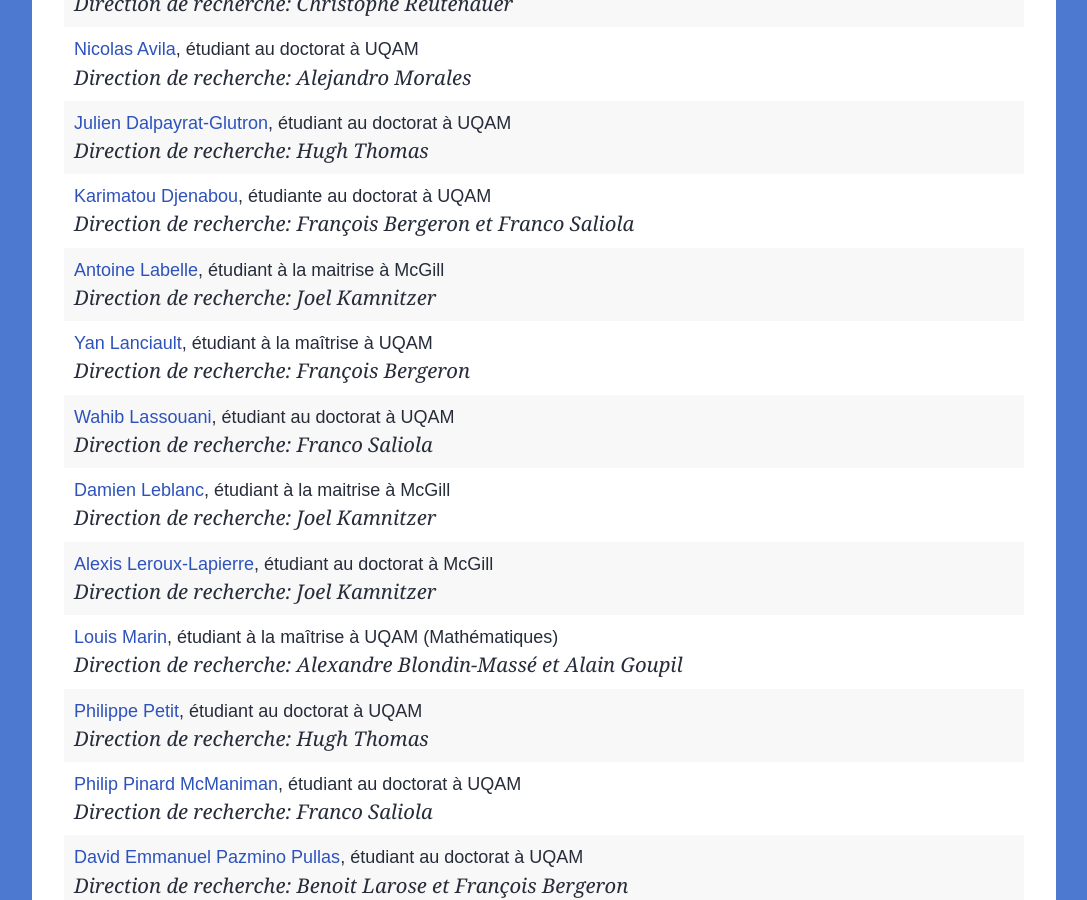
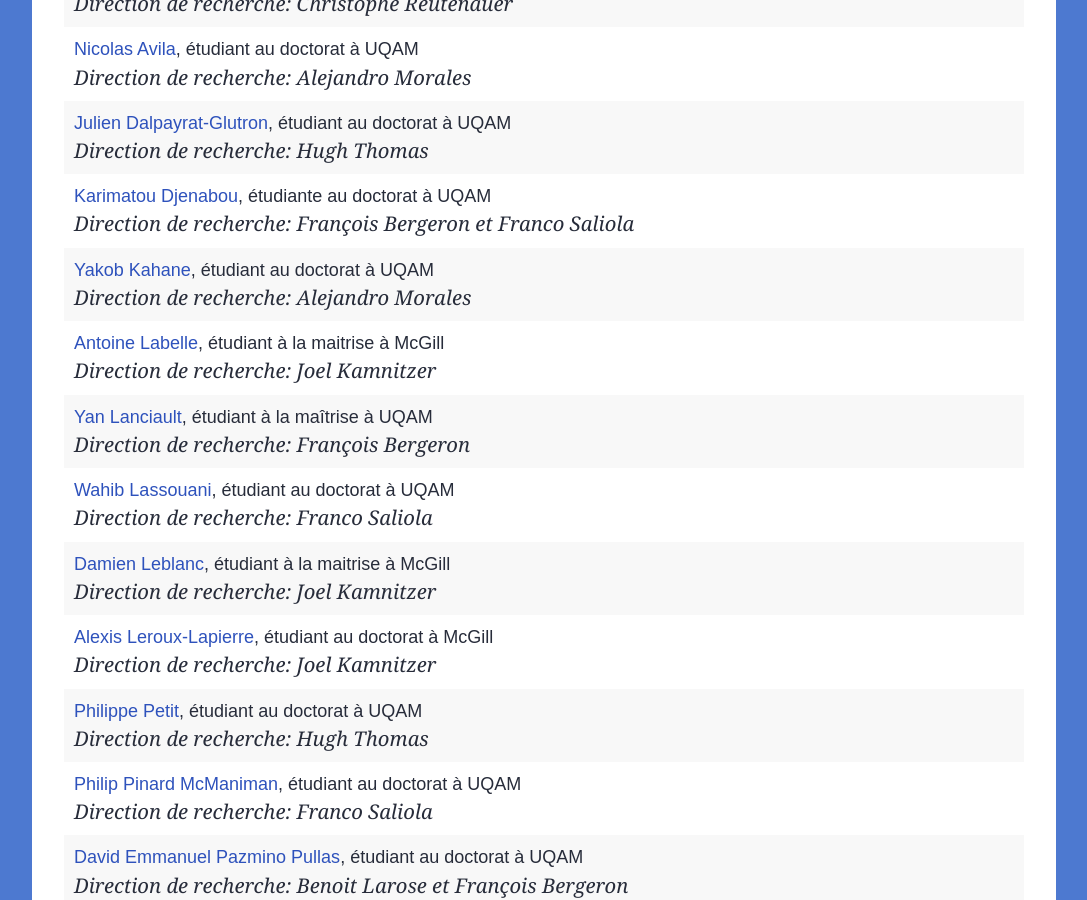
Before and after one commit to lacim-uqam/lacim-uqam.github.io, a Jekyll site: the page built from en/members.md, in a window 1280 px wide and 900 px high, scrolled down 4097 px. Shown: the whole window, without its empty margins (96-1183 px from the left). Built offline with Jekyll 4.4.1, drawn with Linux system fonts in a browser that asks for light colours; formulas are drawn with MathJax 3.

Commit message:
Update students.yml

```diff
--- a/_data/members/students.yml
+++ b/_data/members/students.yml
@@ -20,6 +20,12 @@
   supervisor: François Bergeron et Franco Saliola
   affiliation: UQAM
   degree: étudiante au doctorat
+  website: https://math.uqam.ca/le-departement/etudiants-aux-cycles-superieurs/
+
+- name: Yakob Kahane
+  supervisor: Alejandro Morales
+  affiliation: UQAM
+  degree: étudiant au doctorat
   website: https://math.uqam.ca/le-departement/etudiants-aux-cycles-superieurs/
 
 - name: Antoine Labelle
@@ -52,12 +58,6 @@
   degree: étudiant au doctorat
   website: https://www.math.mcgill.ca/alapierre/
 
-- name: Louis Marin
-  supervisor: Alexandre Blondin-Massé et Alain Goupil
-  affiliation: UQAM (Mathématiques)
-  degree: étudiant à la maîtrise
-  website: https://math.uqam.ca/le-departement/etudiants-aux-cycles-superieurs/
-
 - name: Philippe Petit
   supervisor: Hugh Thomas
   affiliation: UQAM
```
